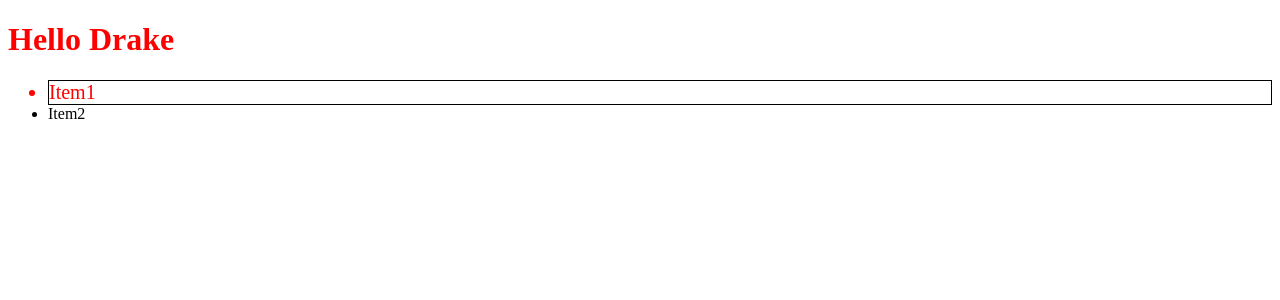
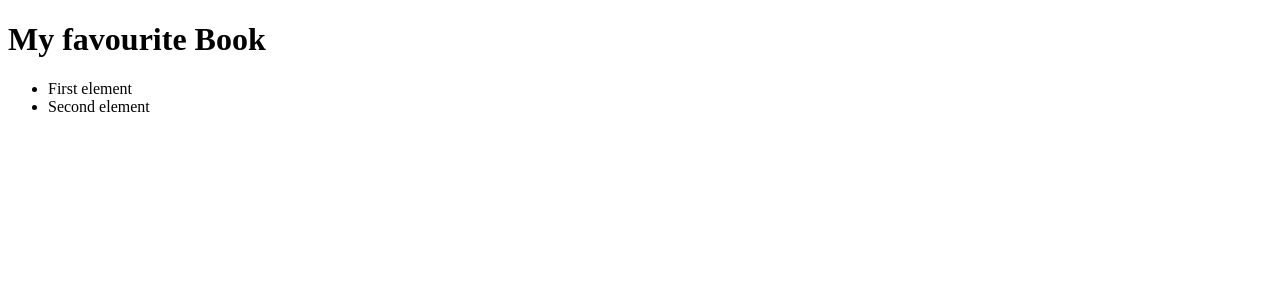
Before and after one commit to drj09/firstReactApp, a React (Create React App) app: page / in a window 1280 px wide. Shown: the top 300 px of the page. Built offline with nearby package versions, Linux system fonts and the light colour scheme.

Commit message:
Created Components

```diff
--- /dev/null
+++ b/src/App.jsx
@@ -0,0 +1,11 @@
+import Heading from "./components/Heading";
+import List from "./components/List";
+
+export default function App() {
+  return (
+    <div className="App">
+      <Heading />
+      <List />
+    </div>
+  );
+}
--- /dev/null
+++ b/src/components/Heading.jsx
@@ -0,0 +1,3 @@
+export default function Heading() {
+  return <h1>My favourite Book</h1>;
+}
--- /dev/null
+++ b/src/components/List.jsx
@@ -0,0 +1,10 @@
+export default function List() {
+  return (
+    <div>
+      <ul>
+        <li>First element</li>
+        <li>Second element</li>
+      </ul>
+    </div>
+  );
+}
--- a/src/index.js
+++ b/src/index.js
@@ -1,5 +1,6 @@
 import React from "react";
 import ReactDOM from "react-dom";
+import App from "./App";
 
 const name = "Drake";
 const customStyle = {
@@ -7,13 +8,10 @@ const customStyle = {
   fontSize: "20px",
   border: "1px solid black"
 };
+
 ReactDOM.render(
   <div>
-    <h1 className="heading">Hello {name}</h1>
-    <ul>
-      <li style={customStyle}>Item1 </li>
-      <li>Item2 </li>
-    </ul>
+    <App />
   </div>,
   document.getElementById("root")
 );
```
Also changed, not shown: src/App.js (deleted, +0 -10 lines).
